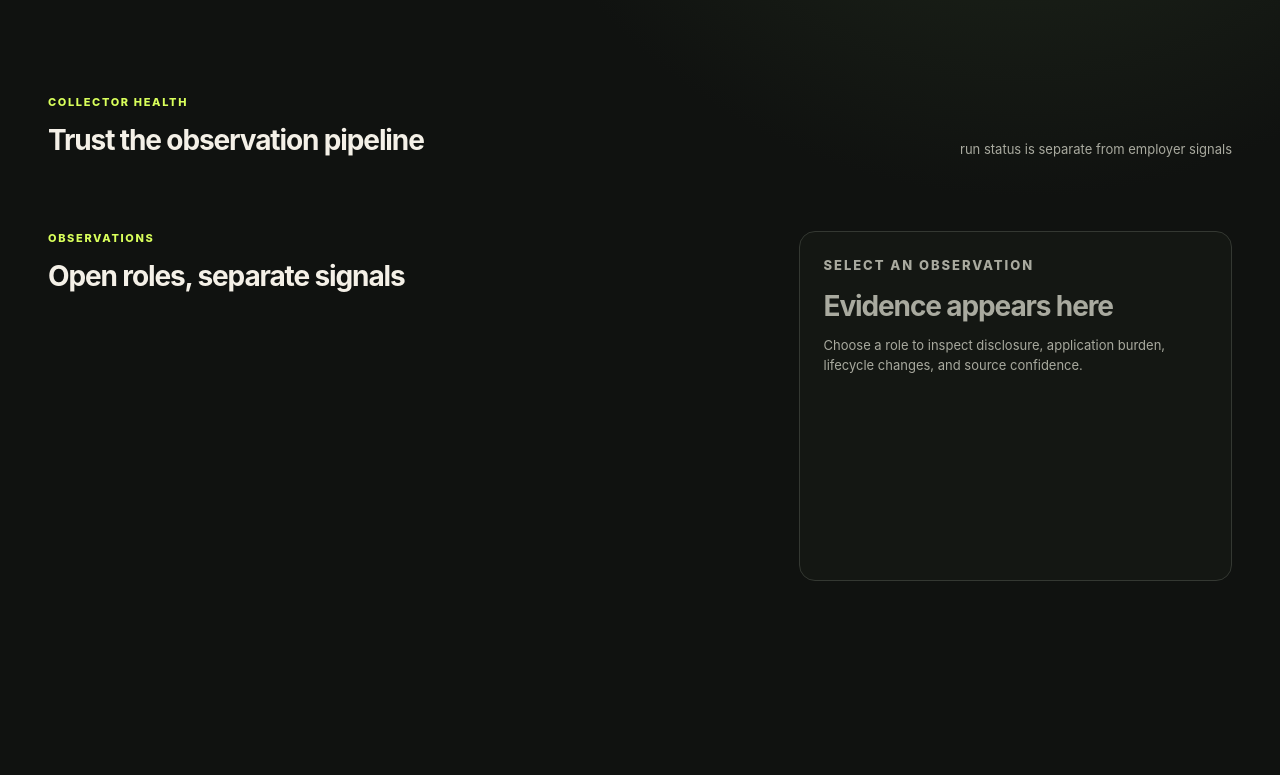
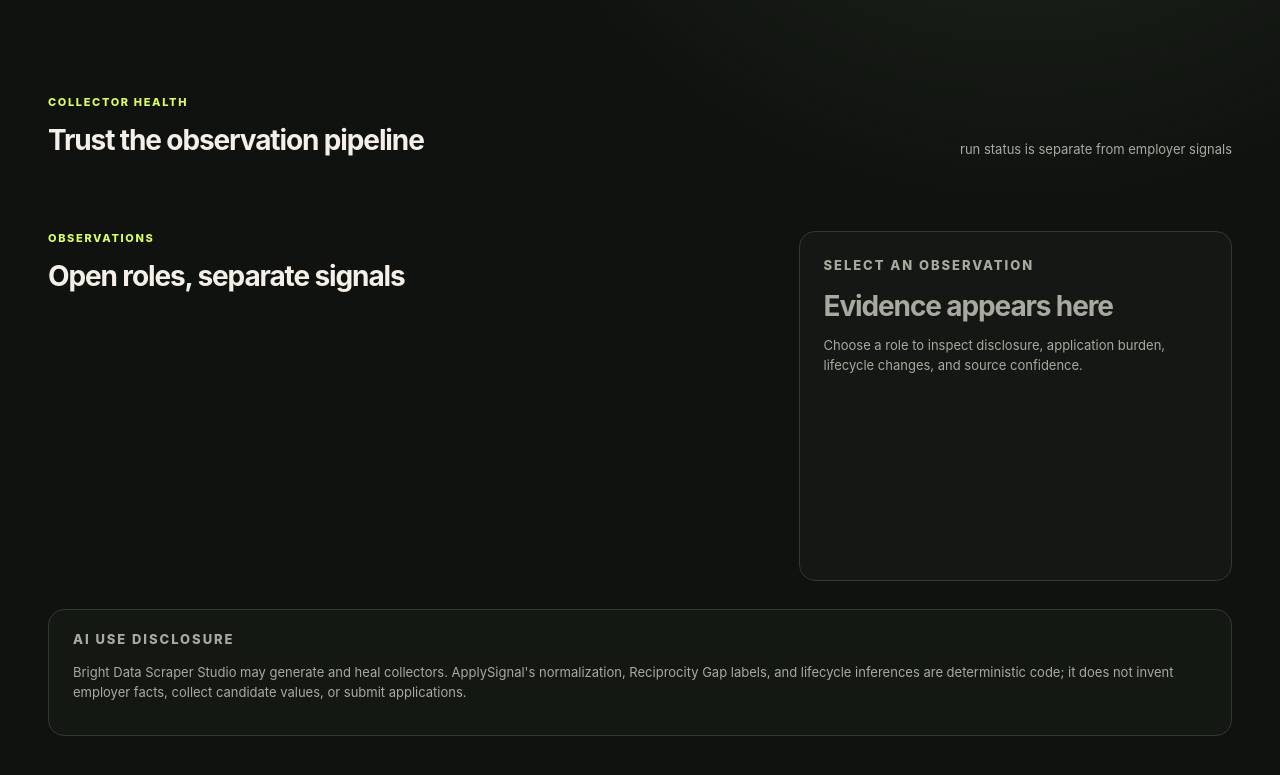
Before and after one commit to PiKa919/ApplySignal, a website: page src/ui/index.html in a window 1280 px wide. Shown: the part 379-1154 px from the top of the page. Before the commit the page ends 1040 px from the top, so only its background shows below. Drawn offline with Linux system fonts and the light colour scheme.

Commit message:
docs: disclose AI use in ApplySignal

```diff
--- a/src/ui/index.html
+++ b/src/ui/index.html
@@ -35,6 +35,10 @@
         </div>
         <aside id="detail" class="detail empty"><p class="eyebrow">SELECT AN OBSERVATION</p><h2>Evidence appears here</h2><p>Choose a role to inspect disclosure, application burden, lifecycle changes, and source confidence.</p></aside>
       </section>
+      <footer class="disclosure">
+        <p class="eyebrow">AI USE DISCLOSURE</p>
+        <p>Bright Data Scraper Studio may generate and heal collectors. ApplySignal's normalization, Reciprocity Gap labels, and lifecycle inferences are deterministic code; it does not invent employer facts, collect candidate values, or submit applications.</p>
+      </footer>
     </main>
     <script type="module" src="/app.js"></script>
   </body>
```
Also changed, not shown: src/ui/styles.css (+1 -1 lines), tests/server.test.ts (+5 -0 lines), README.md.
